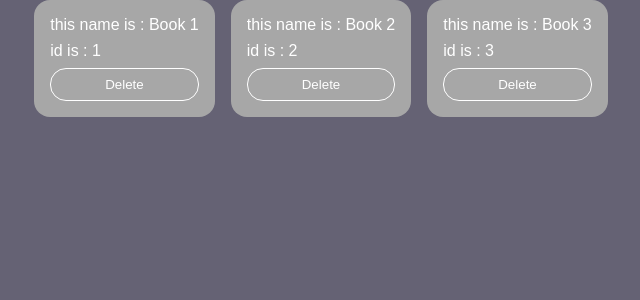
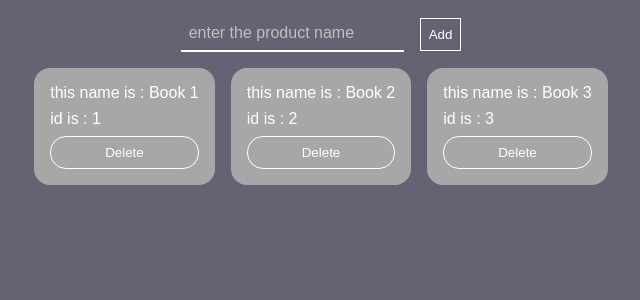
Before and after one commit to womoboy/react-sample-01, a React (Create React App) app: page / in a window 1280 px wide. Shown: the top 300 px of the page, without its empty margins (319-959 px from the left). Built offline with nearby package versions, Linux system fonts and the light colour scheme.

Commit message:
add product component added

```diff
--- a/src/App.js
+++ b/src/App.js
@@ -1,5 +1,6 @@
 import ProductList from './Components/productList/ProductList';
 import { useState } from 'react';
+import AddProduct from './Components/addProduct/AddProduct';
 
 const App = () => {
     const [products, setProducts] = useState([
@@ -8,12 +9,19 @@ const App = () => {
         {id: 3, title: "Book 3"},
     ]);
 
+    const productAddition = (title) => {
+        const id = Math.floor(Math.random() * 1000);
+        const newProduct = {id, ...title};
+        setProducts([...products, newProduct]);
+    }
+
     const productDelete = (id) => {
-        setProducts(products.filter((product)=> {return product.id !== id}))
+        setProducts(products.filter((product)=> product.id !== id))
     }
 
     return (
         <>
+            <AddProduct onAdd={ productAddition }/>
             <ProductList products={products} onDelete={productDelete} />
         </>
     )
--- /dev/null
+++ b/src/Components/addProduct/AddProduct.js
@@ -0,0 +1,34 @@
+import React from 'react';
+import './AddProduct.scss';
+import { useState } from 'react';
+
+const AddProduct = ({ onAdd }) => {
+    const [title, setTitle] = useState('');
+
+    const formSubmit = (event) => {
+        event.preventDefault();
+        onAdd({title});
+        setTitle('');
+    }
+
+    return (
+        <>
+            <form className="add-form" onSubmit={formSubmit}>
+                <div>
+                    <input
+                    id='title'
+                    type="text"
+                    placeholder="enter the product name"
+                    value={title}
+                    onChange={(e)=> setTitle(e.target.value)}
+                    />
+                </div>
+                <div>
+                    <input id='submit' type="submit" value="Add"/>
+                </div>
+            </form>
+        </>
+    )
+}
+
+export default AddProduct;
--- /dev/null
+++ b/src/Components/addProduct/AddProduct.scss
@@ -0,0 +1,42 @@
+$green: rgb(0, 255, 0);
+$white: white;
+
+.add-form {
+    display: flex;
+    justify-content: center;
+    align-items: center;
+    padding: 1rem;
+
+}
+
+#title {
+    outline: none;
+    border: none;
+    background: transparent;
+    color: white;
+    border-bottom: 2px solid white;
+    padding: 0.5rem;
+    font-size: 1rem;
+}
+
+#title::placeholder {
+    color: rgb(192, 192, 192);
+}
+
+#submit {
+    background: none;
+    outline: none;
+    border: none;
+    color: white;
+    border: 1px solid white;
+    padding: 0.5rem;
+    margin-left: 1rem;
+}
+
+#submit:hover {
+    box-shadow: 0 0 1rem $white;
+}
+
+#submit:active {
+    box-shadow: $green;
+}
```
